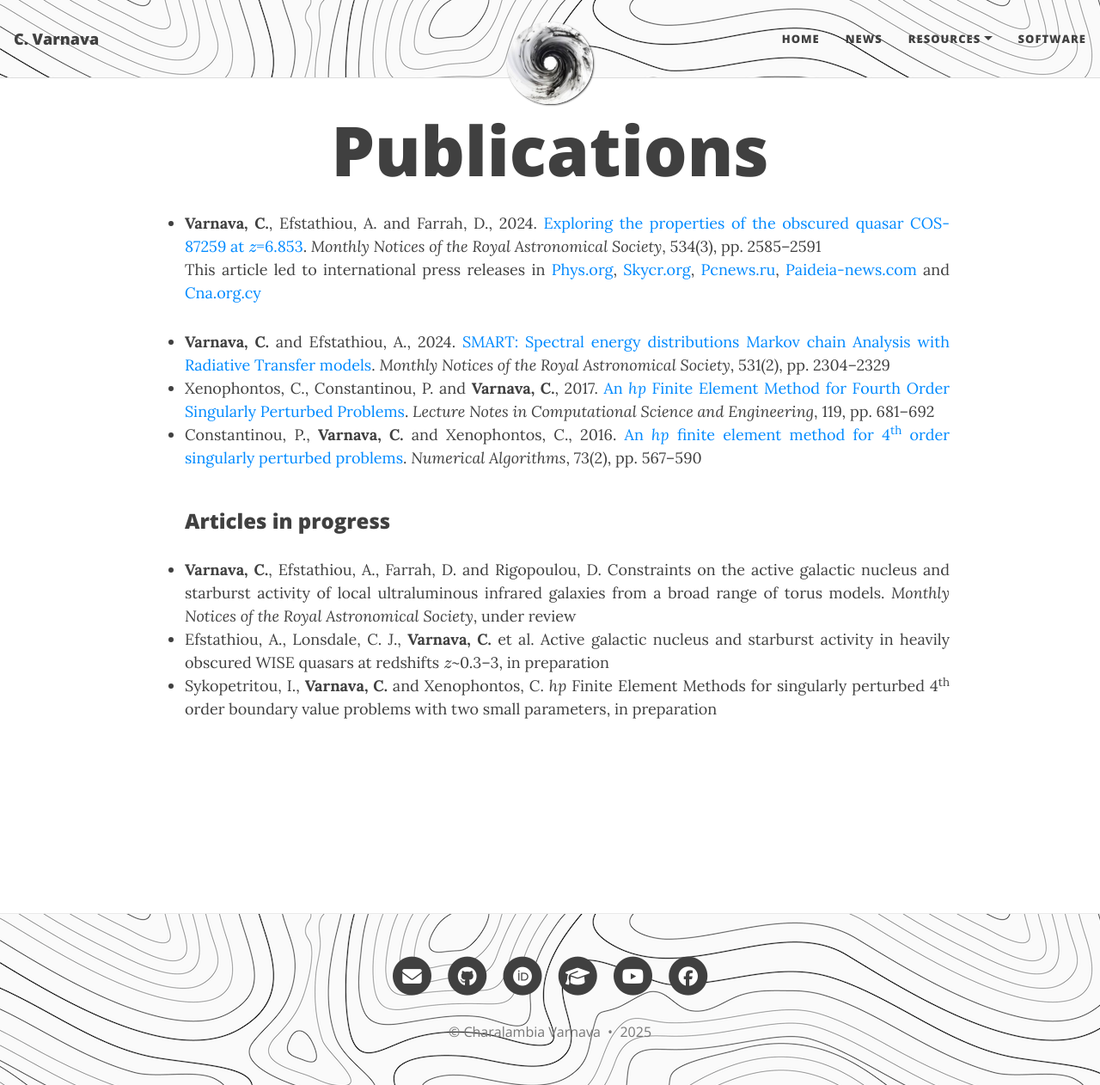
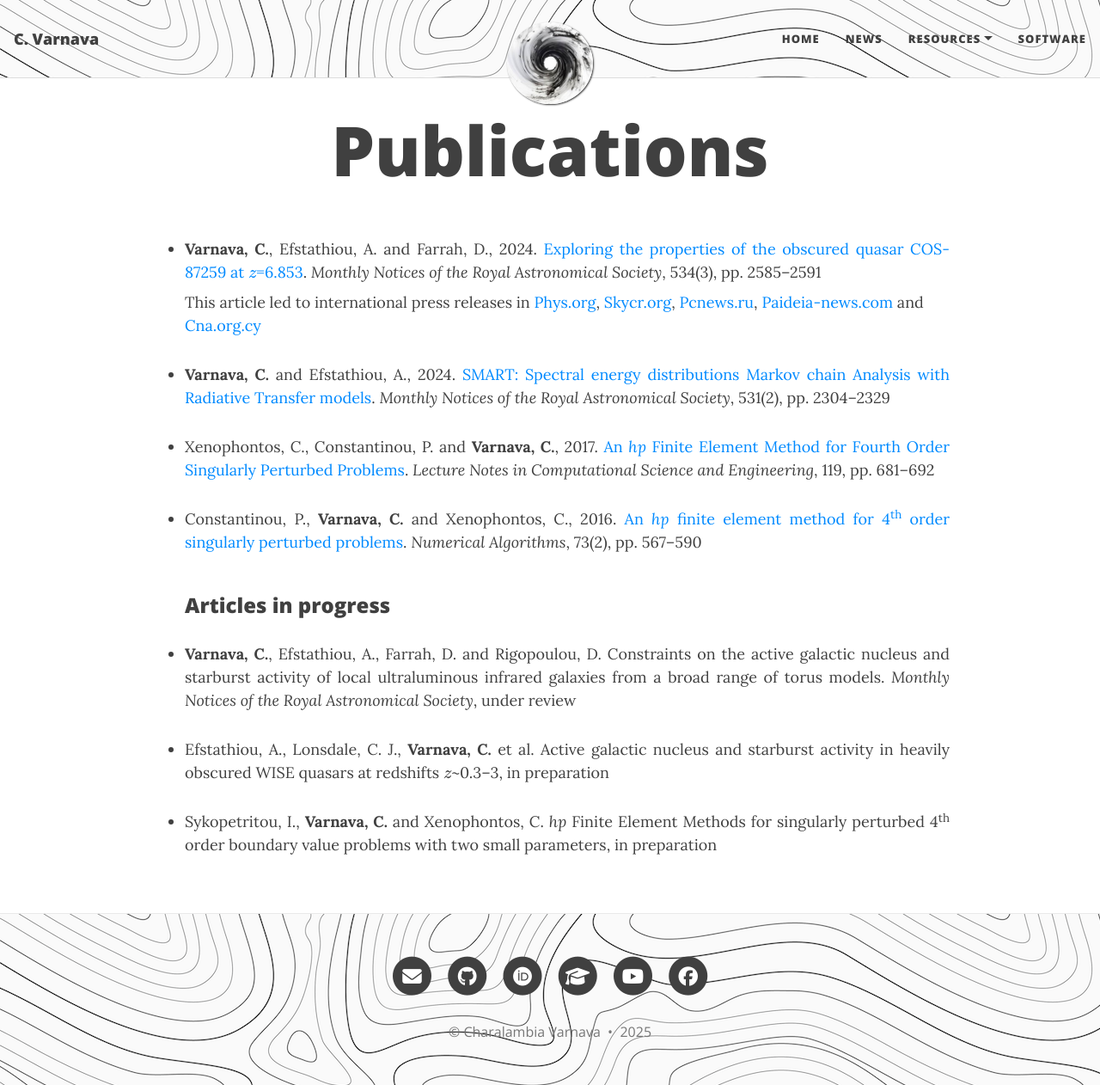
Before and after one commit to ch-var/ch-var.github.io, a Jekyll site: the page built from publications.html, in a window 1280 px wide and 1262 px high. Shown: the whole window at 86% size. Built offline with Jekyll 4.4.1, drawn with Linux system fonts in a browser that asks for light colours; formulas are drawn with MathJax 3.

Commit message:
Update publications.html

```diff
--- a/publications.html
+++ b/publications.html
@@ -21,16 +21,22 @@
   }
 </style>
 
+<p></p>
 <ul>
-<li class="responsive-margin"><b>Varnava, C.</b>, Efstathiou, A. and Farrah, D., 2024. <a href="https://doi.org/10.1093/mnras/stae2221">Exploring the properties of the obscured quasar COS-87259 at \(z\)=6.853</a>. <i>Monthly Notices of the Royal Astronomical Society</i>, 534(3), pp. 2585–2591</li>
-<p align='justify' style="margin-top: 0px;">This article led to international press releases in <a href="https://phys.org/news/2024-10-astronomers-explore-properties-obscured-hyperluminous.html">Phys.org</a>, <a href="https://skycr.org/2024/10/21/exploran-las-propiedades-de-un-cuasar-hiperluminoso-oscurecido/">Skycr.org</a>, <a href="https://pcnews.ru/news/astronomy_obnaruzili_sverhmassivnuu_cernuu_dyru_v_centre_galaktiki_cos_87259-1530160.html#gsc.tab=0">Pcnews.ru</a>, <a href="https://paideia-news.com/panepistimio-frederick/2024/11/11/ereynitria-toy-eyropaikoy-panepistimioy-meleta-ena-protogono-yperfoteino-kbazar">Paideia-news.com</a> and <a href="https://www.cna.org.cy/press-release/article/7556971/anakoinosi-typoy-evropaiko-panepistimio-kyproy">Cna.org.cy</a></p>
+<li class="responsive-margin" style="margin-bottom: 8px;"><b>Varnava, C.</b>, Efstathiou, A. and Farrah, D., 2024. <a href="https://doi.org/10.1093/mnras/stae2221">Exploring the properties of the obscured quasar COS-87259 at \(z\)=6.853</a>. <i>Monthly Notices of the Royal Astronomical Society</i>, 534(3), pp. 2585–2591</li>
+<p style="margin-top: 0px;">This article led to international press releases in <a href="https://phys.org/news/2024-10-astronomers-explore-properties-obscured-hyperluminous.html">Phys.org</a>, <a href="https://skycr.org/2024/10/21/exploran-las-propiedades-de-un-cuasar-hiperluminoso-oscurecido/">Skycr.org</a>, <a href="https://pcnews.ru/news/astronomy_obnaruzili_sverhmassivnuu_cernuu_dyru_v_centre_galaktiki_cos_87259-1530160.html#gsc.tab=0">Pcnews.ru</a>, <a href="https://paideia-news.com/panepistimio-frederick/2024/11/11/ereynitria-toy-eyropaikoy-panepistimioy-meleta-ena-protogono-yperfoteino-kbazar">Paideia-news.com</a> and <a href="https://www.cna.org.cy/press-release/article/7556971/anakoinosi-typoy-evropaiko-panepistimio-kyproy">Cna.org.cy</a></p>
+<p></p>
 <li class="responsive-margin"><b>Varnava, C.</b> and Efstathiou, A., 2024. <a href="https://doi.org/10.1093/mnras/stae1141">SMART: Spectral energy distributions Markov chain Analysis with Radiative Transfer models</a>. <i>Monthly Notices of the Royal Astronomical Society</i>, 531(2), pp. 2304–2329</li>
+<p></p>
 <li class="responsive-margin">Xenophontos, C., Constantinou, P. and <b>Varnava, C.</b>, 2017. <a href="https://doi.org/10.1007/978-3-319-65870-4_49">An <i>hp</i> Finite Element Method for Fourth Order Singularly Perturbed Problems</a>. <i>Lecture Notes in Computational Science and Engineering</i>, 119, pp. 681–692</li>
+<p></p>
 <li class="responsive-margin">Constantinou, P., <b>Varnava, C.</b> and Xenophontos, C., 2016. <a href="https://doi.org/10.1007/s11075-016-0108-9">An <i>hp</i> finite element method for 4<sup>th</sup> order singularly perturbed problems</a>. <i>Numerical Algorithms</i>, 73(2), pp. 567–590</li>
 <br>
 <p style="font-family: var(--header-font); font-weight: 800; line-height: 1.1; font-size: 1.5rem; margin-top: 1.25rem;">Articles in progress</p>
 <li class="responsive-margin"><b>Varnava, C.</b>, Efstathiou, A., Farrah, D. and Rigopoulou, D. Constraints on the active galactic nucleus and starburst activity of local ultraluminous infrared galaxies from a broad range of torus models. <i>Monthly Notices of the Royal Astronomical Society</i>, under review</li>
+<p></p>
 <li class="responsive-margin">Efstathiou, A., Lonsdale, C. J., <b>Varnava, C.</b> et al. Active galactic nucleus and starburst activity in heavily obscured WISE quasars at redshifts \(z\)~0.3–3, in preparation</li>
+<p></p>
 <li class="responsive-margin">Sykopetritou, I., <b>Varnava, C.</b> and Xenophontos, C. <i>hp</i> Finite Element Methods for singularly perturbed 4<sup>th</sup> order boundary value problems with two small parameters, in preparation</li>
 </ul>
 
@@ -43,7 +49,7 @@
 
   @media (max-width: 767px) {
     .responsive-margin {
-      margin-left: -25px;
+      margin-left: opx;
       margin-right: 0px;
     }
   }
```
